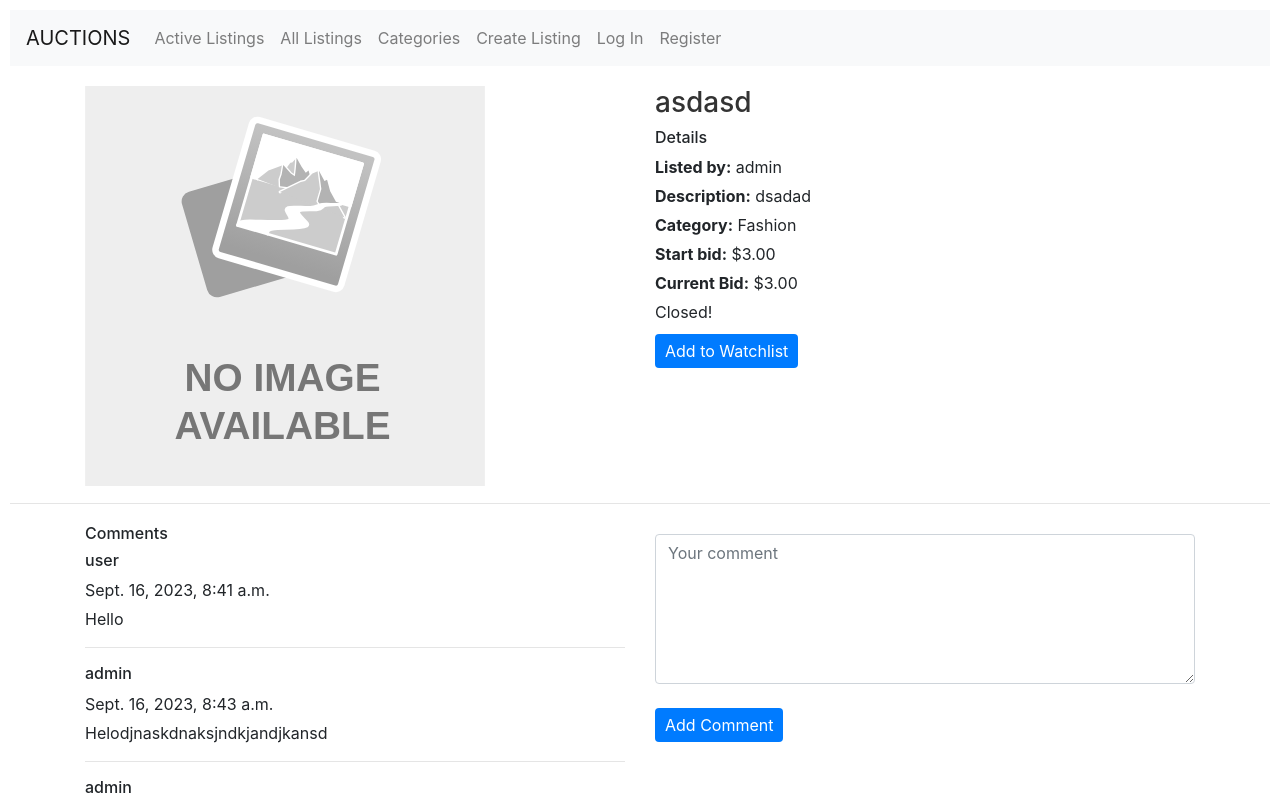
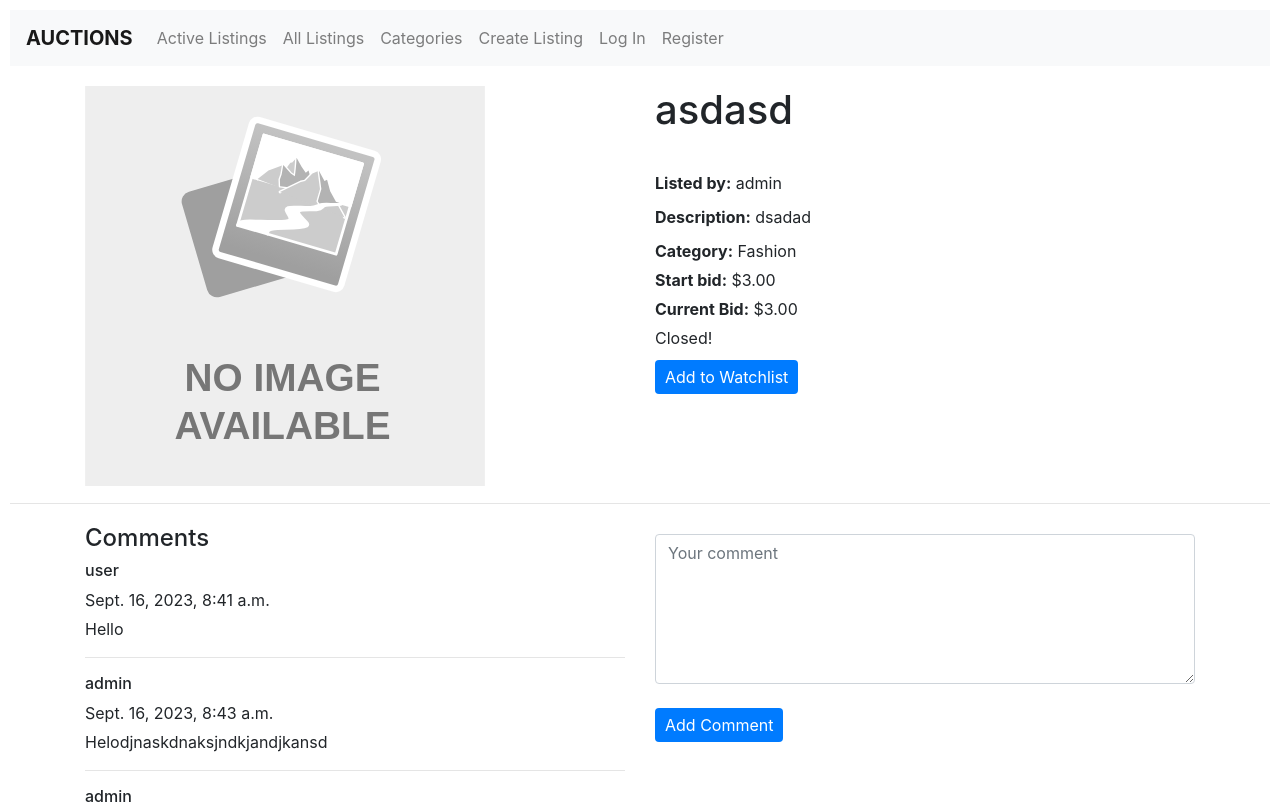
Before and after one commit to yasingunay/Commerce, a Django app: page /listing/12 in a window 1280 px wide. Shown: the top 805 px of the page. Run offline with Django 3.2, Linux system fonts and the light colour scheme; data comes from the database, SQL or seed files in the repository; both versions use the stored data as it was after the commit; some libraries are stand-ins or nearby versions.

Commit message:
style updated

```diff
--- a/commerce/auctions/static/auctions/styles.css
+++ b/commerce/auctions/static/auctions/styles.css
@@ -155,3 +155,22 @@ button[type="submit"]:hover {
 .errorlist li {
     color: #dc3545; /* Red color for error messages */
 }
+
+
+
+.required1{
+
+        width: 100%;
+        padding: 10px;
+        border: 1px solid #ccc;
+        border-radius: 4px;
+        resize: vertical;
+
+}
+
+
+
+.description-container {
+    max-height: 200px; /* Adjust the height as needed */
+    overflow-y: auto;
+}
--- a/commerce/auctions/templates/auctions/layout.html
+++ b/commerce/auctions/templates/auctions/layout.html
@@ -12,7 +12,7 @@
    </head>
    <body>
       <nav class="navbar navbar-expand-lg navbar-light bg-light">
-         <a class="navbar-brand" href="{% url 'index' %}">AUCTIONS</a>
+         <a class="navbar-brand" href="{% url 'index' %}"><strong>AUCTIONS</strong></a>
          <div class="collapse navbar-collapse" id="navbarNavDropdown">
             <ul class="navbar-nav">
                <li class="nav-item">
--- a/commerce/auctions/templates/auctions/listing.html
+++ b/commerce/auctions/templates/auctions/listing.html
@@ -20,13 +20,13 @@
             <div class="row">
                 <div class="col-md-12">
                     <div class="details-box">
-                        <h3>{{ listing.title }}</h3>
-                        <div class="details-heading">
-                            <h6>Details</h6>
-                        </div>
+                        <h1>{{ listing.title }}</h1><br>
                         <div class="details-info">
                             <p><strong>Listed by:</strong> {{ listing.creator }}</p>
-                            <p><strong>Description:</strong> {{ listing.description }}</p>
+                            <div class="description-container">
+                                <p><strong>Description:</strong> {{ listing.description }}</p>
+                            </div>
+
                             <p><strong>Category:</strong> {{ listing.category }}</p>
                             <p><strong>Start bid:</strong> ${{ listing.starting_bid }}</p>
                             <p><strong>Current Bid:</strong> ${{ listing.current_bid }}</p>
@@ -78,7 +78,7 @@
 <div class="container">
     <div class="row">
         <div class="col-md-6">
-            <h6>Comments</h6>
+            <h4>Comments</h4>
             {% for comment in comments %}
             <div class="comment">
                 <h6>{{ comment.user }}</h6>
--- a/commerce/auctions/views.py
+++ b/commerce/auctions/views.py
@@ -12,7 +12,7 @@ from .models import User, Listing, Category, Bid, Comment
 
 class CreateForm(forms.Form):
     title = forms.CharField(widget=TextInput(attrs={'placeholder': 'Title', 'autofocus': True}))
-    description = forms.CharField(widget=forms.Textarea(attrs={'placeholder': 'Description'}))
+    description = forms.CharField(widget=forms.Textarea(attrs={'placeholder': 'Description', 'rows':'5'}))
     starting_bid = forms.DecimalField(widget=TextInput(attrs={'placeholder': 'Starting Bid', 'autocomplete' : 'off'}), min_value=0, max_digits=10, decimal_places=2)
     image_url = forms.URLField(widget=TextInput(attrs={'placeholder': 'Image URL', 'autocomplete' : 'off'}), required=False)
     category = forms.ModelChoiceField(queryset=Category.objects.all(), empty_label="Select Category")
```
Also changed, not shown: commerce/auctions/templates/auctions/create.html (+4 -3 lines), commerce/db.sqlite3.
